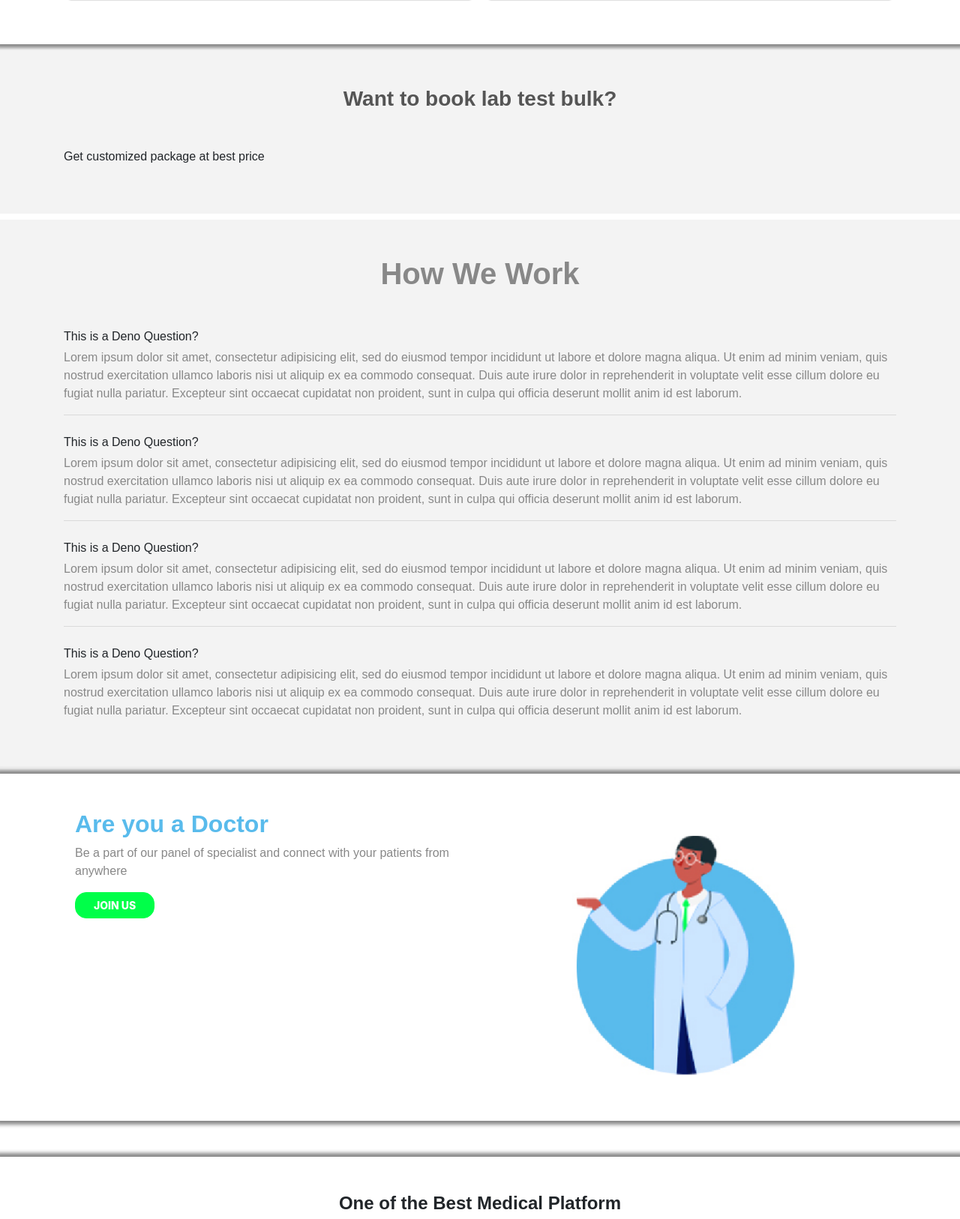
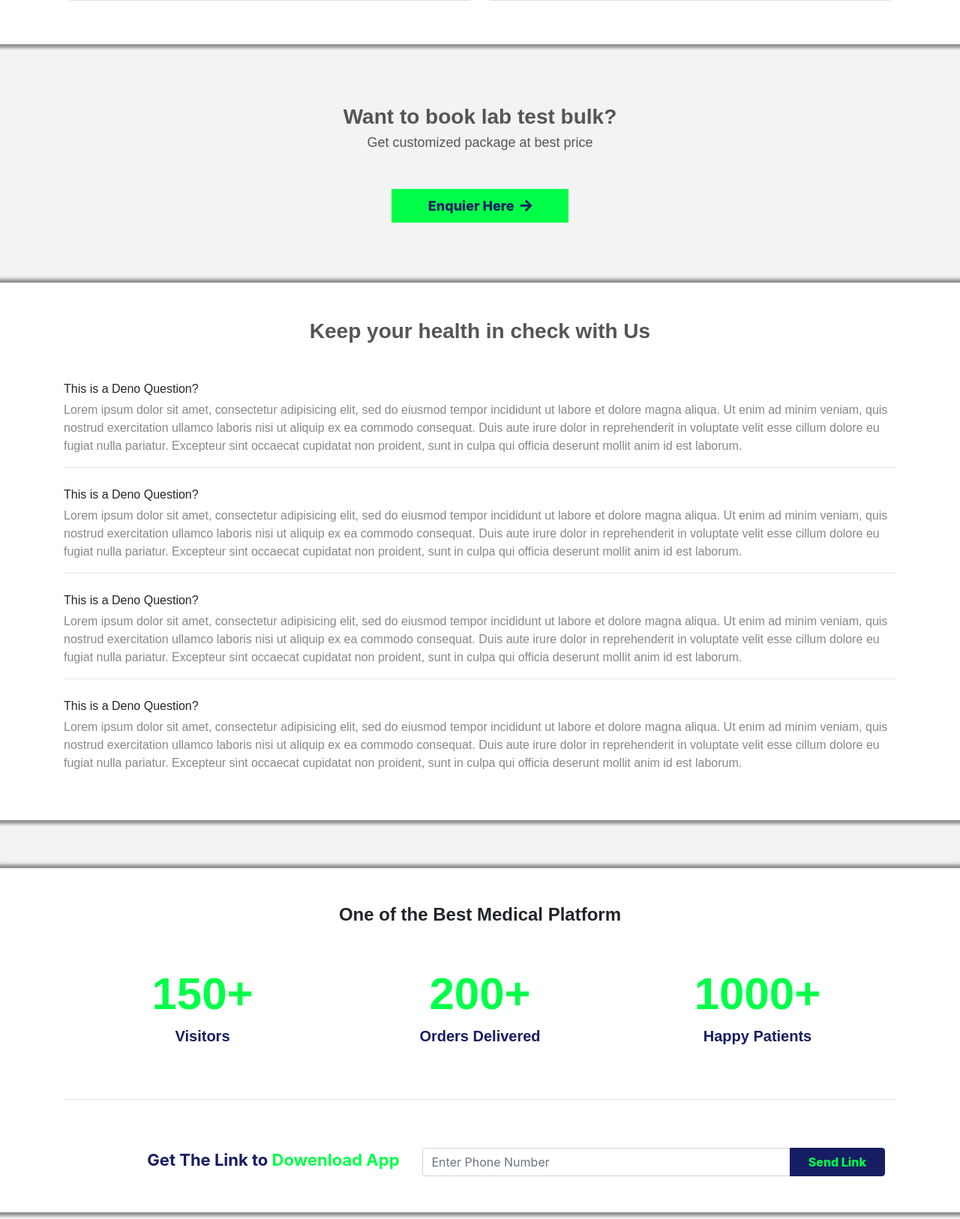
Before and after one commit to TeamTechno123/pharmacy, a CodeIgniter app: page /output_books/Lab-Tests in a window 1280 px wide. Shown: the part 2702-4328 px from the top of the page at 75% size. Run offline with CodeIgniter, Linux system fonts and the light colour scheme; some libraries are stand-ins or nearby versions.

Commit message:
datta 26-06-2020

```diff
--- a/application/views/Website/lab_index.php
+++ b/application/views/Website/lab_index.php
@@ -276,28 +276,20 @@
 
   <section class="bg_gray py-5 my-2">
     <div class="">
-      <div class="container">
-        <h3 class="text-center text_gray mb-5">Want to book lab test bulk?</h3>
-
-        <p >Get customized package at best price</p>
+      <div class="container my-4">
+        <h3 class="text-center text_gray mb-1">Want to book lab test bulk?</h3>
+        <p class="text_gray text-center f-18 mb-5">Get customized package at best price</p>
+        <div class="text-center w-100">
+          <button type="button" class="btn btn-outline-primary btn4 px-5 py-2 f-18"> Enquier Here &nbsp<i class="fa fa-arrow-right"></i></button>
+        </div>
       </div>
     </div>
   </section>
 
-
-
-
-
-
-
-
-
-
-
-  <section class="faq py-5 my-2">
+  <section class="sec_shadow py-5">
     <div class="">
       <div class="container">
-        <h1 class="text-center title1 mb-5">How We Work</h1>
+        <h3 class="text-center text_gray mb-5">Keep your health in check with Us</h3>
         <p class="mb-1">This is a Deno Question?</p>
         <p class="faq_answer">Lorem ipsum dolor sit amet, consectetur adipisicing elit, sed do eiusmod tempor incididunt ut labore et dolore magna aliqua. Ut enim ad minim veniam, quis nostrud exercitation ullamco laboris nisi ut aliquip ex ea commodo consequat. Duis aute irure dolor in reprehenderit in voluptate velit esse cillum dolore eu fugiat nulla pariatur. Excepteur sint occaecat cupidatat non proident, sunt in culpa qui officia deserunt mollit anim id est laborum.</p>
         <hr>
@@ -316,19 +308,7 @@
     </div>
   </section>
 
-  <section class="areyou_doc py-5 mb-5">
-    <div class="container">
-      <div class="row ">
-        <div class="col-md-6 ">
-          <h2>Are you a Doctor</h2>
-          <p class="areyou_doc_text">Be a part of our panel of specialist and connect with your patients from anywhere </p>
-          <button type="button" class="btn btn-outline-success btn1 px-4 f-14">JOIN US</button>
-        </div>
-        <div class="col-md-6">
-          <img class="work_img" src="<?php base_url(); ?>assets/images/website/doctor1.png" alt="">
-        </div>
-      </div>
-    </div>
+  <section class="home_we_work py-4 my-2" >
   </section>
 
   <section class="home_counter py-5">
```
